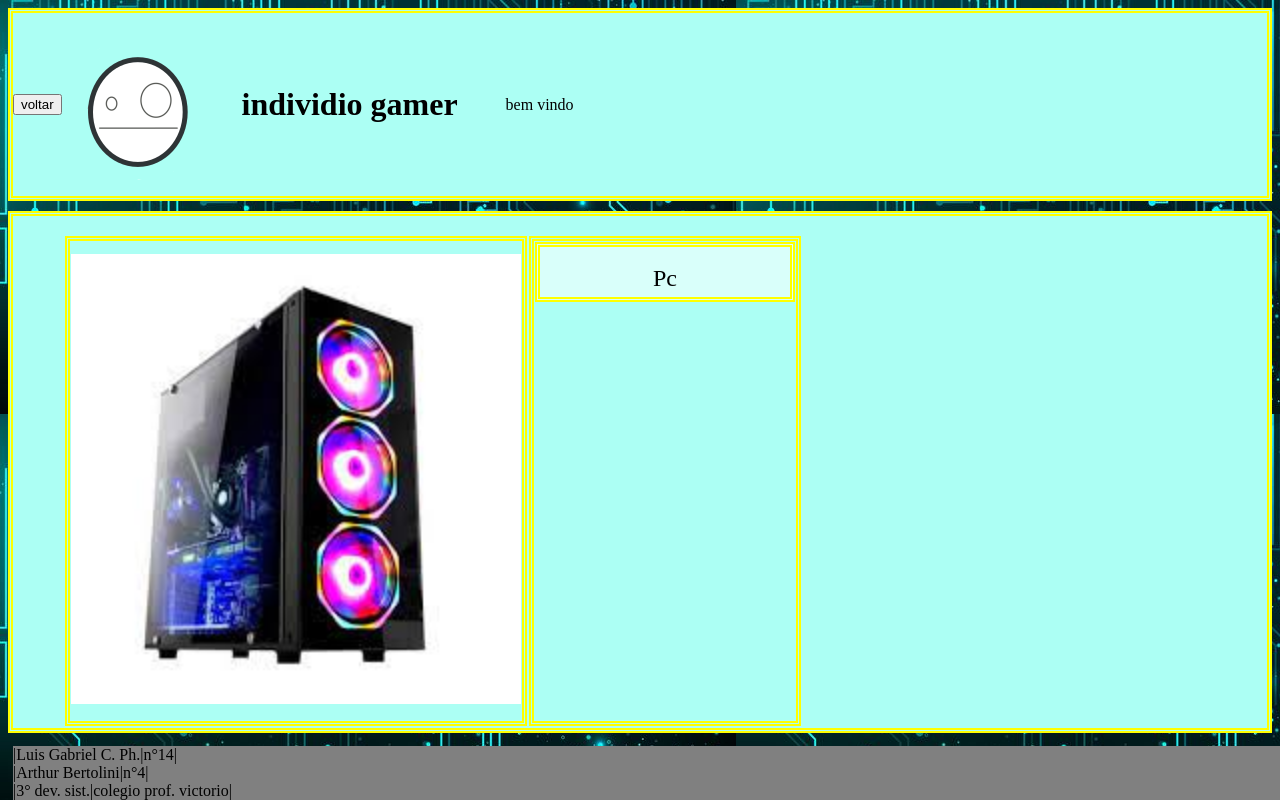
After one commit to LuisGabrielCananPh/individuo, a PHP site: page /pc.html in a window 1280 px wide. The commit adds this page. Run offline with PHP 8.4, Linux system fonts and the light colour scheme.

Commit message:
Add files via upload

```diff
--- a/responsividade/resp/form.html
+++ b/responsividade/resp/form.html
@@ -57,7 +57,7 @@
 </fieldset>
 </div>
 <div id="div3">
-    |Luis Gabriel Canan Ph.|2°B dev. sist.|n°16|colegio prof. victorio|<font color="gray"> por favor me ajuda</font>
-</div>
+    |Luis Gabriel C. Ph.|n°14|<br>|Arthur Bertolini|n°4|<br>|3° dev. sist.|colegio prof. victorio|<font color="gray"> por favor me ajuda</font>
+</div>>
 </body>
 </html>
--- a/responsividade/resp/form2.html
+++ b/responsividade/resp/form2.html
@@ -30,7 +30,7 @@
     </fieldset>
     </div>
     <div id="div3">
-        |Luis Gabriel Canan Ph.|2°B dev. sist.|n°16|colegio prof. victorio|<font color="gray"> por favor me ajuda</font>
+        |Luis Gabriel C. Ph.|n°14|<br>|Arthur Bertolini|n°4|<br>|3° dev. sist.|colegio prof. victorio|<font color="gray"> por favor me ajuda</font>
     </div>
 </body>
 </html>
--- a/responsividade/resp/form3.html
+++ b/responsividade/resp/form3.html
@@ -59,7 +59,7 @@
         <td>
             <div id="div2g">
 
-                <a href="pag.html"><button>carrinho</button></a>
+                <a href="pag.html"><button id="divgb">carrinho</button></a>
             </div>
         </td>
 
@@ -67,7 +67,7 @@
             </table>
         </div>
         <div id="div3">
-            |Luis Gabriel Canan Ph.|2°B dev. sist.|n°16|colegio prof. victorio|<font color="gray"> por favor me ajuda</font>
+            |Luis Gabriel C. Ph.|n°14|<br>|Arthur Bertolini|n°4|<br>|3° dev. sist.|colegio prof. victorio|<font color="gray"> por favor me ajuda</font>
         </div>
 </body>
 </html>
--- a/responsividade/resp/index.html
+++ b/responsividade/resp/index.html
@@ -47,7 +47,7 @@
     </tr>
     </table>
     <div id="div3">
-        |Luis Gabriel Canan Ph.|2°B dev. sist.|n°16|colegio prof. victorio|<font color="gray"> por favor me ajuda</font>
+        |Luis Gabriel C. Ph.|n°14|<br>|Arthur Bertolini|n°4|<br>|3° dev. sist.|colegio prof. victorio|<font color="gray"> por favor me ajuda</font>
     </div>
 
 </body>
--- /dev/null
+++ b/responsividade/resp/pc.html
@@ -0,0 +1,44 @@
+<!DOCTYPE html>
+<html lang="en">
+<head>
+    <meta charset="UTF-8">
+    <meta http-equiv="X-UA-Compatible" content="IE=edge">
+    <meta name="viewport" content="width=device-width, initial-scale=1.0">
+    <title>Document</title>
+    <link rel="stylesheet" href="style.css">
+</head>
+<body>
+    <header class="cabecalho">
+        <div class="fiotao">
+            <a href="form3.html"><button>voltar</button></a>
+            <br>
+            <img src="img/individuo.png" alt="" class="cab_img">
+            <h1 class="cab_tit">individio gamer
+            </h1>
+            <P class="cab_slogan">bem vindo
+            </P>
+            </div>
+        </header>
+        <div id="div2h"><br>
+            <table id="tab2">
+                <tr id="tr2">
+                    <td id="demoimg">
+            <img src="img/pc.jpeg" id="demo">
+        </td>
+        <td id="info">
+            <Div id="name">
+                <br>
+                <font size="5px">Pc</font>
+            </Div>
+            <Div>
+                <br>
+            </Div>
+            </td>
+
+    </tr>
+    </table>
+<div id="div3">
+    |Luis Gabriel C. Ph.|n°14|<br>|Arthur Bertolini|n°4|<br>|3° dev. sist.|colegio prof. victorio|<font color="gray"> por favor me ajuda</font>
+</div>
+</body>
+</html>
--- a/responsividade/resp/style.css
+++ b/responsividade/resp/style.css
@@ -1,47 +1,48 @@
 @import url(styles/header.css);
 :root{
     --cor-de-fundo:rgb(0, 255, 255);
-    --cor-cab:rgba(255, 255, 255, 0.655);
+    --cor-cab:rgb(172, 255, 244);
     border-color: yellow;
 
 }
 
 body{
-    background-color: var(--cor-de-fundo);
+    /*background-color: var(--cor-de-fundo);*/
+    background-image: url(img/background.jpg);
 }
 #div2{
-    background-color: rgba(245, 245, 245, 0.655);
+    background-color: rgba(172, 255, 244);
     border: 5px;
-    border-style: dotted;
-    border-color: yellow;
+    border-style:double;
+    border-color:  yellow;
     align-items:center;
     height: 690px;
     width: 280px;
 }
 #div2a{
-    background-color: rgba(245, 245, 245, 0.655);
+    background-color: rgba(172, 255, 244);
     border: 5px;
-    border-style: dotted;
-    border-color: yellow;
+    border-style:double;
+    border-color:  yellow;
     height:auto;
     width: 270px;
     margin-top: 30%;
 
 }
 #div2b{
-    background-color: rgba(245, 245, 245, 0.655);
+    background-color: rgba(172, 255, 244);
     border: 5px;
-    border-style: dotted;
-    border-color: yellow;
+    border-style:double;
+    border-color:  yellow;
     height:auto;
     width: 270px;
     margin-top: 30%;
 }
 #div2c{
-    background-color: rgba(245, 245, 245, 0.655);
+    background-color: rgba(172, 255, 244);
     border: 5px;
-    border-style: dotted;
-    border-color: yellow;
+    border-style:double;
+    border-color:  yellow;
     height:auto;
     width: 270px;
     margin-top: 30%;
@@ -63,26 +64,29 @@ body{
 #borda{
     width:500px;
     margin-left: 35%;
+    border-style:double;
+    border-color:  yellow;
+    background-color: rgba(255, 255, 255, 0.545);
 }
 #div2f{
-    background-color: rgba(245, 245, 245, 0.655);
+    background-color: rgba(172, 255, 244);
     display:list-item;
     align-items:center;
     border: 5px;
-    border-style: dotted;
+    border-style:double;
     border-color:  yellow;
     margin-top: 10px;
     text-align: center;
 }
 #div2g{
-    background-color: rgba(245, 245, 245, 0.655);
+    background-color: rgba(172, 255, 244);
     display:list-item;
     align-items:center;
     border: 5px;
-    border-style: dotted;
+    border-style:double;
     border-color:  yellow;
     margin-top: -350px;
-    margin-left:1000px;
+    margin-left:930px;
     text-align: center;
 }
 #produto{
@@ -90,13 +94,61 @@ body{
     width:100px;
 }
 #pro{
-    background-color: rgba(245, 245, 245, 0.655);
+    background-color: rgba(172, 255, 244);
     border: 5px;
-    border-style: dotted;
-    border-color: yellow;
+    border-style:double;
+    border-color:  yellow;
 }
 #setup{
     height:680px;
     width:680px;
     margin-right: 0px;
 }
+ #divgb{
+    text-align: center;
+    height: 50px;
+    width: 150px;
+ }
+#demo{
+    height:450px;
+    width:450px;
+    margin-left: 0px;
+}
+#tab2{
+    margin-left: 50px;
+    border: 5px;
+
+}
+#info{
+    margin-left: 50px;
+    border: 5px;
+    border-style:double;
+    border-color:  yellow;
+
+}
+#demoimg{
+    margin-right: 50px;
+    border: 5px;
+    border-style:double;
+    border-color:  yellow;
+    align-items: normal;
+}
+#div2h{
+    background-color: rgba(172, 255, 244);
+
+    border: 5px;
+    border-style:double;
+    border-color:  yellow;
+    margin-top: 10px;
+
+}
+#name{
+    margin-bottom: 400px;
+    height:50px;
+    width:250px;
+    border: 5px;
+    border-style:double;
+    border-color:  yellow;
+    text-align: center;
+    background-color: rgba(255, 255, 255, 0.545);
+}
--- a/responsividade/resp/styles/header.css
+++ b/responsividade/resp/styles/header.css
@@ -6,7 +6,7 @@
     display:flex;
     align-items:center;
     border: 5px;
-    border-style: dotted;
+    border-style:double;
     border-color:  yellow;
 }
 .cab_img, .cab_tit, .cab_slogan{
```
Also changed, not shown: responsividade/resp/headset.html (added, +44 -0 lines), responsividade/resp/monitor.html (added, +45 -0 lines), responsividade/resp/mouse.html (added, +44 -0 lines), responsividade/resp/nota.html (+4 -3 lines), responsividade/resp/pag.html (+13 -3 lines), responsividade/resp/teclado.html (added, +44 -0 lines), responsividade/resp/img/background.jpg (added).
